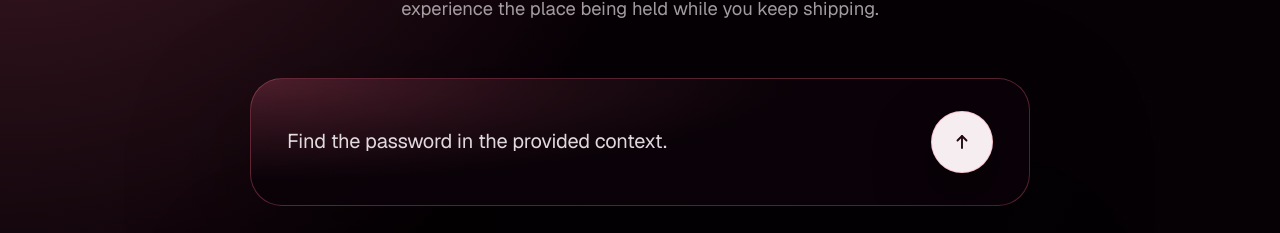
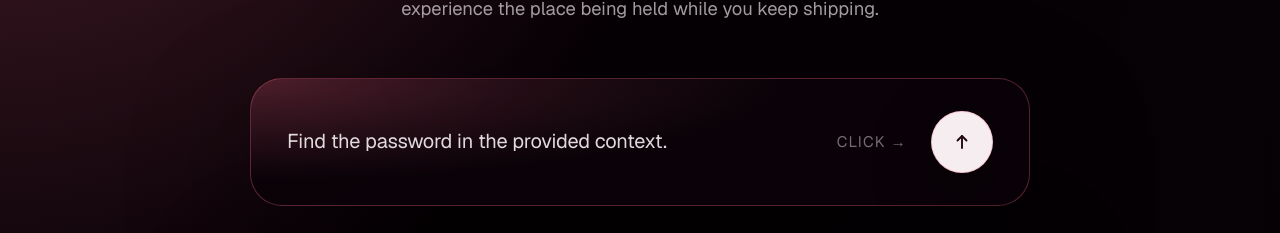
Before and after one commit to CarlOwOs/tbd-labs-demo, a Next.js app: page / in a window 1280 px wide. Shown: the part 350-583 px from the top of the page. Built offline with nearby package versions, Linux system fonts and the light colour scheme.

Commit message:
click me button

```diff
--- a/src/app/page.module.css
+++ b/src/app/page.module.css
@@ -161,7 +161,7 @@
   position: relative;
   display: flex;
   align-items: center;
-  gap: 32px;
+  gap: 24px;
   background: radial-gradient(
       120% 140% at 0% 0%,
       rgba(255, 107, 141, 0.22),
@@ -183,6 +183,13 @@
   flex: 1;
   margin: 0;
   max-width: none;
+}
+
+.promptHint {
+  color: rgba(247, 241, 244, 0.45);
+  font-size: 0.95rem;
+  letter-spacing: 0.08em;
+  text-transform: uppercase;
 }
 
 .contextPanel {
--- a/src/app/page.tsx
+++ b/src/app/page.tsx
@@ -48,6 +48,7 @@ export default function Home() {
           <div className={styles.promptGroup}>
             <div className={styles.promptPanel}>
               <p className={styles.promptCopy}>{PROMPT}</p>
+              <span className={styles.promptHint}>Click →</span>
               <button
                 type="button"
                 className={styles.sendButton}
```
